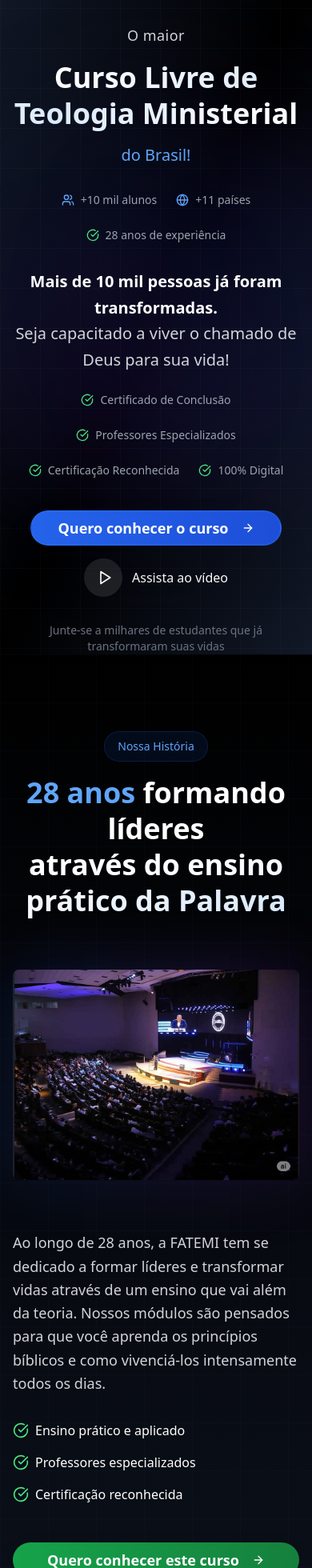
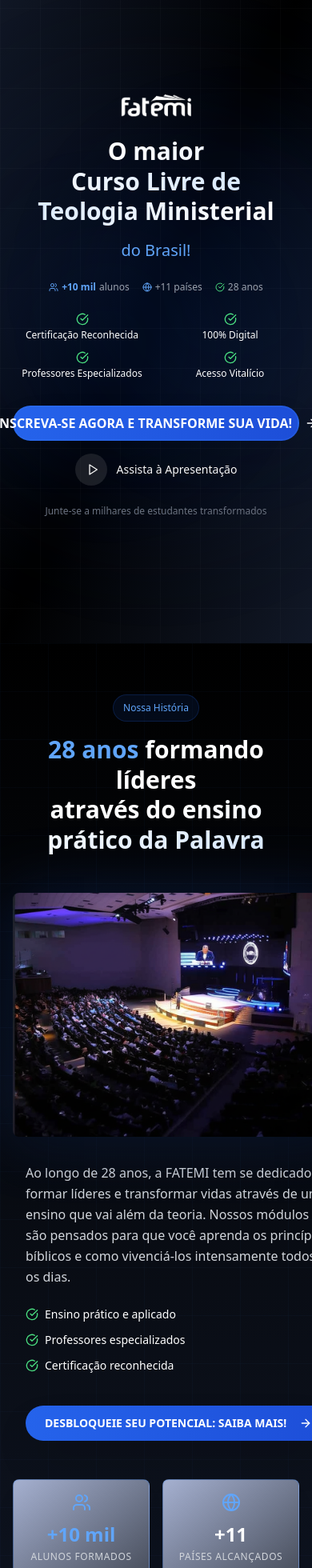
Before and after one commit to marketingfatemi/fatemi-landing-page-boost-1c0c90e9, a React (Vite) app: page / in a window 390 px wide. Shown: the part 40-2000 px from the top of the page at 80% size. Built offline with nearby package versions, Linux system fonts and the light colour scheme.

Commit message:
Refactor: Mobile-first landing page optimization
Implement mobile-first design, condensed text, updated CTAs, and color scheme for improved conversion.

```diff
--- a/src/components/Authority.tsx
+++ b/src/components/Authority.tsx
@@ -6,26 +6,26 @@ import { Button } from "@/components/ui/button";
 const Authority = () => {
   const stats = [
     {
-      icon: <Users className="w-8 h-8 text-blue-400" />,
+      icon: <Users className="w-6 h-6 md:w-8 md:h-8 text-blue-400" />,
       number: "+10 mil",
       label: "alunos formados",
       description: "Vidas transformadas",
       highlight: true
     },
     {
-      icon: <Globe className="w-8 h-8 text-green-400" />,
+      icon: <Globe className="w-6 h-6 md:w-8 md:h-8 text-blue-400" />,
       number: "+11",
       label: "países alcançados",
       description: "Impacto global"
     },
     {
-      icon: <Trophy className="w-8 h-8 text-yellow-400" />,
+      icon: <Trophy className="w-6 h-6 md:w-8 md:h-8 text-blue-400" />,
       number: "28",
       label: "anos de experiência",
       description: "Tradição e excelência"
     },
     {
-      icon: <Clock className="w-8 h-8 text-purple-400" />,
+      icon: <Clock className="w-6 h-6 md:w-8 md:h-8 text-blue-400" />,
       number: "24/7",
       label: "acesso à plataforma",
       description: "Estude quando quiser"
@@ -40,62 +40,28 @@ const Authority = () => {
   };
 
   return (
-    <section className="py-24 bg-gradient-to-b from-black to-gray-900 relative overflow-hidden">
+    <section className="py-16 md:py-24 bg-gradient-to-b from-black to-gray-900 relative overflow-hidden">
       {/* Background pattern */}
       <div className="absolute inset-0 bg-[linear-gradient(rgba(59,130,246,.03)_1px,transparent_1px),linear-gradient(90deg,rgba(59,130,246,.03)_1px,transparent_1px)] bg-[size:60px_60px]"></div>
 
       <div className="container mx-auto px-4 relative z-10">
         <div className="max-w-7xl mx-auto">
           {/* Section header */}
-          <div className="text-center mb-16">
-            <div className="inline-block px-4 py-2 bg-blue-600/10 border border-blue-600/20 rounded-full text-blue-400 text-sm font-medium mb-4">
+          <div className="text-center mb-12 md:mb-16">
+            <div className="inline-block px-3 py-2 md:px-4 md:py-2 bg-blue-600/10 border border-blue-600/20 rounded-full text-blue-400 text-xs md:text-sm font-medium mb-4">
               Nossa História
             </div>
-            <h2 className="text-4xl md:text-5xl lg:text-6xl font-bold text-white mb-6 leading-tight">
+            <h2 className="text-3xl md:text-4xl lg:text-5xl font-bold text-white mb-4 md:mb-6 leading-tight px-4">
               <span className="text-blue-400">28 anos</span> formando líderes<br />
               através do <span className="bg-gradient-to-r from-white to-blue-100 bg-clip-text text-transparent">ensino prático da Palavra</span>
             </h2>
           </div>
 
-          <div className="grid lg:grid-cols-2 gap-16 items-center mb-16">
-            {/* Text content */}
-            <div className="space-y-8 order-2 lg:order-1">
-              <p className="text-lg text-gray-300 leading-relaxed">
-                Ao longo de 28 anos, a FATEMI tem se dedicado a formar líderes e transformar vidas através de um ensino que vai além da teoria. Nossos módulos são pensados para que você aprenda os princípios bíblicos e como vivenciá-los intensamente todos os dias.
-              </p>
-
-              <div className="flex flex-wrap gap-4 mb-8">
-                <div className="flex items-center gap-2 text-green-400">
-                  <CheckCircle className="w-5 h-5" />
-                  <span className="text-white">Ensino prático e aplicado</span>
-                </div>
-                <div className="flex items-center gap-2 text-green-400">
-                  <CheckCircle className="w-5 h-5" />
-                  <span className="text-white">Professores especializados</span>
-                </div>
-                <div className="flex items-center gap-2 text-green-400">
-                  <CheckCircle className="w-5 h-5" />
-                  <span className="text-white">Certificação reconhecida</span>
-                </div>
-              </div>
-
-              {/* CTA Buttons */}
-              <div className="flex flex-col gap-4 pt-4">
-                <Button
-                  onClick={scrollToContact}
-                  size="lg"
-                  className="bg-gradient-to-r from-green-600 to-green-700 hover:from-green-700 hover:to-green-800 text-white font-bold py-4 px-8 rounded-full text-lg shadow-2xl transform hover:scale-105 transition-all duration-300 w-full sm:w-auto"
-                >
-                  Quero conhecer este curso
-                  <ArrowRight className="w-5 h-5 ml-2" />
-                </Button>
-              </div>
-            </div>
-
+          <div className="grid lg:grid-cols-2 gap-8 md:gap-16 items-center mb-12 md:mb-16">
             {/* Temple Image */}
-            <div className="flex items-center justify-center order-1 lg:order-2">
+            <div className="flex items-center justify-center order-1 lg:order-1">
               <div className="relative w-full max-w-md mx-auto">
-                <div className="absolute inset-0 bg-gradient-to-r from-blue-600/20 to-purple-600/20 rounded-lg blur-2xl"></div>
+                <div className="absolute inset-0 bg-gradient-to-r from-blue-600/20 to-blue-600/20 rounded-lg blur-2xl"></div>
                 <img
                   src="/lovable-uploads/fa64f8c5-33ef-40a2-b99e-ca09e9852779.png"
                   alt="Templo FATEMI"
@@ -103,20 +69,54 @@ const Authority = () => {
                 />
               </div>
             </div>
+
+            {/* Text content */}
+            <div className="space-y-6 md:space-y-8 order-2 lg:order-2 px-4">
+              <p className="text-base md:text-lg text-gray-300 leading-relaxed">
+                Ao longo de 28 anos, a FATEMI tem se dedicado a formar líderes e transformar vidas através de um ensino que vai além da teoria. Nossos módulos são pensados para que você aprenda os princípios bíblicos e como vivenciá-los intensamente todos os dias.
+              </p>
+
+              <div className="grid grid-cols-1 md:grid-cols-1 gap-3 md:gap-4 mb-6 md:mb-8">
+                <div className="flex items-center gap-2 text-green-400">
+                  <CheckCircle className="w-4 h-4 md:w-5 md:h-5 flex-shrink-0" />
+                  <span className="text-white text-sm md:text-base">Ensino prático e aplicado</span>
+                </div>
+                <div className="flex items-center gap-2 text-green-400">
+                  <CheckCircle className="w-4 h-4 md:w-5 md:h-5 flex-shrink-0" />
+                  <span className="text-white text-sm md:text-base">Professores especializados</span>
+                </div>
+                <div className="flex items-center gap-2 text-green-400">
+                  <CheckCircle className="w-4 h-4 md:w-5 md:h-5 flex-shrink-0" />
+                  <span className="text-white text-sm md:text-base">Certificação reconhecida</span>
+                </div>
+              </div>
+
+              {/* CTA Button */}
+              <div className="pt-4">
+                <Button
+                  onClick={scrollToContact}
+                  size="lg"
+                  className="w-full md:w-auto bg-gradient-to-r from-blue-600 to-blue-700 hover:from-blue-700 hover:to-blue-800 text-white font-bold py-3 md:py-4 px-6 md:px-8 rounded-full text-sm md:text-lg shadow-2xl transform hover:scale-105 transition-all duration-300"
+                >
+                  DESBLOQUEIE SEU POTENCIAL: SAIBA MAIS!
+                  <ArrowRight className="w-4 h-4 md:w-5 md:h-5 ml-2" />
+                </Button>
+              </div>
+            </div>
           </div>
 
-          {/* Stats grid */}
-          <div className="grid grid-cols-2 lg:grid-cols-4 gap-6 mb-12">
+          {/* Stats grid - enhanced for mobile */}
+          <div className="grid grid-cols-2 lg:grid-cols-4 gap-4 md:gap-6 mb-8 md:mb-12">
             {stats.map((stat, index) => (
-              <Card key={index} className="bg-gradient-to-br from-gray-800/80 to-gray-900/80 border-gray-600/50 backdrop-blur-sm hover:border-blue-500/30 transition-all duration-300 group shadow-xl">
-                <CardContent className="p-6 text-center">
-                  <div className="flex justify-center mb-4 group-hover:scale-110 transition-transform duration-300">
+              <Card key={index} className="bg-gradient-to-br from-blue-900/40 to-gray-900/80 border-blue-500/30 backdrop-blur-sm hover:border-blue-400/50 transition-all duration-300 group shadow-xl">
+                <CardContent className="p-4 md:p-6 text-center">
+                  <div className="flex justify-center mb-3 md:mb-4 group-hover:scale-110 transition-transform duration-300">
                     {stat.icon}
                   </div>
-                  <div className={`text-3xl font-bold mb-1 ${stat.highlight ? 'text-blue-400' : 'text-white'}`}>
+                  <div className={`text-2xl md:text-3xl font-bold mb-1 ${stat.highlight ? 'text-blue-400' : 'text-white'}`}>
                     {stat.number}
                   </div>
-                  <div className="text-sm text-gray-300 uppercase tracking-wider font-medium mb-1">{stat.label}</div>
+                  <div className="text-xs md:text-sm text-gray-300 uppercase tracking-wider font-medium mb-1">{stat.label}</div>
                   <div className="text-xs text-gray-400">{stat.description}</div>
                 </CardContent>
               </Card>
@@ -124,13 +124,13 @@ const Authority = () => {
           </div>
 
           {/* Additional CTA section */}
-          <div className="text-center">
+          <div className="text-center px-4">
             <Button
               onClick={scrollToContact}
               size="lg"
-              className="bg-gradient-to-r from-blue-600 to-blue-700 hover:from-blue-700 hover:to-blue-800 text-white font-bold py-4 px-8 rounded-full text-lg shadow-2xl transform hover:scale-105 transition-all duration-300"
+              className="w-full md:w-auto bg-gradient-to-r from-green-600 to-green-700 hover:from-green-700 hover:to-green-800 text-white font-bold py-3 md:py-4 px-6 md:px-8 rounded-full text-sm md:text-lg shadow-2xl transform hover:scale-105 transition-all duration-300"
             >
-              <MessageCircle className="w-5 h-5 mr-2" />
+              <MessageCircle className="w-4 h-4 md:w-5 md:h-5 mr-2" />
               Falar com consultor agora
             </Button>
           </div>
--- a/src/components/FinalCTA.tsx
+++ b/src/components/FinalCTA.tsx
@@ -11,11 +11,11 @@ const FinalCTA = () => {
   };
 
   return (
-    <section id="final-cta" className="bg-gradient-to-br from-black via-gray-900 to-black relative overflow-hidden py-24">
+    <section id="final-cta" className="bg-gradient-to-br from-black via-gray-900 to-black relative overflow-hidden py-16 md:py-24">
       {/* Background elements */}
       <div className="absolute inset-0">
         <div className="absolute top-20 left-20 w-80 h-80 bg-blue-600/10 rounded-full blur-3xl animate-pulse"></div>
-        <div className="absolute bottom-20 right-20 w-96 h-96 bg-purple-600/10 rounded-full blur-3xl animate-pulse" style={{ animationDelay: '1.5s' }}></div>
+        <div className="absolute bottom-20 right-20 w-96 h-96 bg-blue-600/10 rounded-full blur-3xl animate-pulse" style={{ animationDelay: '1.5s' }}></div>
       </div>
 
       {/* Grid pattern */}
@@ -24,73 +24,73 @@ const FinalCTA = () => {
       <div className="container mx-auto px-4 relative z-10">
         <div className="max-w-4xl mx-auto text-center">
           {/* Logo */}
-          <div className="mb-8">
+          <div className="mb-6 md:mb-8">
             <div className="relative inline-block">
-              <div className="absolute inset-0 bg-gradient-to-r from-blue-600/20 to-purple-600/20 rounded-full blur-2xl"></div>
+              <div className="absolute inset-0 bg-gradient-to-r from-blue-600/20 to-blue-600/20 rounded-full blur-2xl"></div>
               <img
                 src="/lovable-uploads/51ab4e1f-4919-443e-a354-5075b8b71ec8.png"
                 alt="FATEMI Logo"
-                className="w-32 h-32 mx-auto relative z-10"
+                className="w-24 h-24 md:w-32 md:h-32 mx-auto relative z-10"
               />
             </div>
           </div>
 
           {/* Headline */}
-          <div className="mb-8">
-            <div className="inline-block px-4 py-2 bg-yellow-600/10 border border-yellow-600/20 rounded-full text-yellow-400 text-sm font-medium mb-4">
+          <div className="mb-6 md:mb-8">
+            <div className="inline-block px-3 md:px-4 py-2 bg-blue-600/10 border border-blue-600/20 rounded-full text-blue-400 text-xs md:text-sm font-medium mb-4">
               Transforme Sua Vida
             </div>
-            <h3 className="text-3xl md:text-4xl font-bold text-white mb-4">
+            <h3 className="text-2xl md:text-3xl lg:text-4xl font-bold text-white mb-3 md:mb-4 px-4">
               Comece sua jornada ministerial hoje!
             </h3>
-            <p className="text-lg text-gray-300">
+            <p className="text-base md:text-lg text-gray-300 px-4">
               Junte-se aos milhares de alunos que já transformaram suas vidas
             </p>
           </div>
 
           {/* Trust signals */}
-          <div className="flex flex-wrap justify-center gap-6 mb-8 text-sm">
-            <div className="flex items-center gap-2 text-yellow-400">
-              <Star className="w-4 h-4" />
+          <div className="flex flex-wrap justify-center gap-4 md:gap-6 mb-6 md:mb-8 text-xs md:text-sm">
+            <div className="flex items-center gap-2 text-blue-400">
+              <Star className="w-3 h-3 md:w-4 md:h-4" />
               <span className="text-white">28 anos de experiência</span>
             </div>
             <div className="flex items-center gap-2 text-blue-400">
-              <Shield className="w-4 h-4" />
+              <Shield className="w-3 h-3 md:w-4 md:h-4" />
               <span className="text-white">Certificação reconhecida</span>
             </div>
-            <div className="flex items-center gap-2 text-purple-400">
-              <CheckCircle className="w-4 h-4" />
-              <span className="text-white">+10 mil alunos formados</span>
+            <div className="flex items-center gap-2 text-blue-400">
+              <CheckCircle className="w-3 h-3 md:w-4 md:h-4" />
+              <span className="text-white"><span className="text-blue-400 font-semibold">+10 mil</span> alunos formados</span>
             </div>
           </div>
 
           {/* Benefits */}
-          <div className="flex flex-wrap justify-center gap-6 mb-8 text-sm">
-            <div className="flex items-center gap-2 text-yellow-400">
-              <CheckCircle className="w-4 h-4" />
+          <div className="flex flex-wrap justify-center gap-4 md:gap-6 mb-6 md:mb-8 text-xs md:text-sm">
+            <div className="flex items-center gap-2 text-green-400">
+              <CheckCircle className="w-3 h-3 md:w-4 md:h-4" />
               <span className="text-white">Acesso liberado imediatamente</span>
             </div>
-            <div className="flex items-center gap-2 text-yellow-400">
-              <MessageCircle className="w-4 h-4" />
+            <div className="flex items-center gap-2 text-green-400">
+              <MessageCircle className="w-3 h-3 md:w-4 md:h-4" />
               <span className="text-white">Atendimento personalizado</span>
             </div>
           </div>
 
           {/* CTA Button */}
-          <div className="mb-6">
+          <div className="mb-4 md:mb-6 px-4">
             <Button
               onClick={scrollToContact}
               size="lg"
-              className="bg-gradient-to-r from-yellow-600 to-yellow-700 hover:from-yellow-700 hover:to-yellow-800 text-white font-bold py-6 px-12 rounded-full text-xl shadow-2xl transform hover:scale-105 transition-all duration-300 border-2 border-yellow-500/20 w-full sm:w-auto"
+              className="w-full md:w-auto bg-gradient-to-r from-blue-600 to-blue-700 hover:from-blue-700 hover:to-blue-800 text-white font-bold py-4 md:py-6 px-8 md:px-12 rounded-full text-lg md:text-xl shadow-2xl transform hover:scale-105 transition-all duration-300 border-2 border-blue-500/20"
             >
-              <MessageCircle className="w-5 h-5 mr-2" />
+              <MessageCircle className="w-4 h-4 md:w-5 md:h-5 mr-2" />
               Quero ser aluno da FATEMI
             </Button>
           </div>
 
           {/* Value proposition */}
-          <p className="text-sm text-gray-400">
-            <span className="text-yellow-400 font-semibold">✓ Sem compromisso</span> •
+          <p className="text-xs md:text-sm text-gray-400 px-4">
+            <span className="text-green-400 font-semibold">✓ Sem compromisso</span> •
             <span className="text-blue-400 font-semibold"> ✓ Certificação reconhecida</span>
           </p>
         </div>
--- a/src/components/Hero.tsx
+++ b/src/components/Hero.tsx
@@ -15,109 +15,98 @@ const Hero = () => {
       {/* Modern background elements */}
       <div className="absolute inset-0">
         <div className="absolute top-1/4 left-1/4 w-96 h-96 bg-blue-600/10 rounded-full blur-3xl animate-pulse"></div>
-        <div className="absolute bottom-1/4 right-1/4 w-80 h-80 bg-purple-600/10 rounded-full blur-3xl animate-pulse" style={{ animationDelay: '2s' }}></div>
-        <div className="absolute top-1/2 left-1/2 transform -translate-x-1/2 -translate-y-1/2 w-[600px] h-[600px] bg-gradient-to-r from-blue-600/5 to-purple-600/5 rounded-full blur-3xl"></div>
+        <div className="absolute bottom-1/4 right-1/4 w-80 h-80 bg-blue-600/10 rounded-full blur-3xl animate-pulse" style={{ animationDelay: '2s' }}></div>
+        <div className="absolute top-1/2 left-1/2 transform -translate-x-1/2 -translate-y-1/2 w-[600px] h-[600px] bg-gradient-to-r from-blue-600/5 to-blue-600/5 rounded-full blur-3xl"></div>
       </div>
 
       {/* Grid pattern overlay */}
       <div className="absolute inset-0 bg-[linear-gradient(rgba(255,255,255,.02)_1px,transparent_1px),linear-gradient(90deg,rgba(255,255,255,.02)_1px,transparent_1px)] bg-[size:50px_50px]"></div>
 
       <div className="container mx-auto px-4 relative z-10">
-        <div className="max-w-6xl mx-auto text-center">
+        <div className="max-w-4xl mx-auto text-center">
           {/* Logo */}
-          <div className="mb-8 animate-fade-in">
+          <div className="mb-6 animate-fade-in">
             <img
               alt="FATEMI Logo"
-              className="w-32 h-auto mx-auto mb-6"
+              className="w-24 md:w-32 h-auto mx-auto mb-4"
               src="/lovable-uploads/6527ed59-3027-4c3c-a95a-695fa44553d7.png"
             />
           </div>
 
-          {/* Main headline with modern typography */}
-          <div className="mb-8 animate-fade-in">
-            <div className="text-lg md:text-xl font-light text-gray-300 mb-4 tracking-wide">
-              O maior
-            </div>
-            <h1 className="text-4xl md:text-6xl lg:text-7xl font-bold mb-4 leading-tight">
+          {/* Main headline - condensed for mobile */}
+          <div className="mb-6 animate-fade-in">
+            <h1 className="text-3xl md:text-5xl lg:text-6xl font-bold mb-4 leading-tight">
               <span className="bg-gradient-to-r from-white via-blue-100 to-white bg-clip-text text-transparent">
+                O maior<br />
                 Curso Livre de<br />
                 Teologia Ministerial
               </span>
             </h1>
-            <div className="text-xl md:text-2xl lg:text-3xl font-medium text-blue-400 mb-6">
+            <div className="text-xl md:text-2xl lg:text-3xl font-medium text-blue-400 mb-4">
               do Brasil!
             </div>
           </div>
 
-          {/* Trust badges */}
-          <div className="flex flex-wrap justify-center items-center gap-6 mb-8 text-sm text-gray-400">
-            <div className="flex items-center gap-2">
-              <Users className="w-4 h-4 text-blue-400" />
-              <span>+10 mil alunos</span>
+          {/* Condensed trust badges for mobile */}
+          <div className="flex flex-wrap justify-center items-center gap-4 mb-6 text-xs md:text-sm text-gray-400">
+            <div className="flex items-center gap-1">
+              <Users className="w-3 h-3 md:w-4 md:h-4 text-blue-400" />
+              <span className="text-blue-400 font-semibold">+10 mil</span> alunos
             </div>
-            <div className="flex items-center gap-2">
-              <Globe className="w-4 h-4 text-blue-400" />
+            <div className="flex items-center gap-1">
+              <Globe className="w-3 h-3 md:w-4 md:h-4 text-blue-400" />
               <span>+11 países</span>
             </div>
-            <div className="flex items-center gap-2">
-              <CheckCircle className="w-4 h-4 text-green-400" />
-              <span>28 anos de experiência</span>
+            <div className="flex items-center gap-1">
+              <CheckCircle className="w-3 h-3 md:w-4 md:h-4 text-green-400" />
+              <span>28 anos</span>
             </div>
           </div>
 
-          {/* Value proposition */}
-          <div className="mb-10 animate-fade-in" style={{ animationDelay: '0.2s' }}>
-            <p className="text-xl md:text-2xl text-gray-300 leading-relaxed max-w-4xl mx-auto mb-6">
-              <span className="text-white font-semibold">Mais de 10 mil pessoas já foram transformadas.</span><br />
-              Seja capacitado a viver o chamado de Deus para sua vida!
-            </p>
-
-            {/* Modern feature list */}
-            <div className="flex flex-wrap justify-center gap-6 text-sm text-gray-400 mb-8">
-              <div className="flex items-center gap-2">
-                <CheckCircle className="w-4 h-4 text-green-400" />
-                <span>Certificado de Conclusão</span>
+          {/* Compact features for mobile */}
+          <div className="grid grid-cols-2 md:grid-cols-4 gap-3 mb-8 text-xs">
+            <div className="flex flex-col items-center gap-1 text-green-400">
+              <CheckCircle className="w-4 h-4" />
+              <span className="text-white text-center">Certificação Reconhecida</span>
             </div>
-              <div className="flex items-center gap-2">
-                <CheckCircle className="w-4 h-4 text-green-400" />
-                <span>Professores Especializados</span>
+            <div className="flex flex-col items-center gap-1 text-green-400">
+              <CheckCircle className="w-4 h-4" />
+              <span className="text-white text-center">100% Digital</span>
             </div>
-              <div className="flex items-center gap-2">
-                <CheckCircle className="w-4 h-4 text-green-400" />
-                <span>Certificação Reconhecida</span>
+            <div className="flex flex-col items-center gap-1 text-green-400">
+              <CheckCircle className="w-4 h-4" />
+              <span className="text-white text-center">Professores Especializados</span>
             </div>
-              <div className="flex items-center gap-2">
-                <CheckCircle className="w-4 h-4 text-green-400" />
-                <span>100% Digital</span>
-              </div>
+            <div className="flex flex-col items-center gap-1 text-green-400">
+              <CheckCircle className="w-4 h-4" />
+              <span className="text-white text-center">Acesso Vitalício</span>
             </div>
           </div>
 
-          {/* Modern CTA section */}
-          <div className="animate-fade-in" style={{ animationDelay: '0.4s' }}>
-            <div className="flex flex-col sm:flex-row justify-center items-center gap-4 mb-8">
+          {/* Primary CTA - mobile optimized */}
+          <div className="animate-fade-in mb-6" style={{ animationDelay: '0.4s' }}>
             <Button
               onClick={scrollToContact}
               size="lg"
-                className="bg-gradient-to-r from-blue-600 to-blue-700 hover:from-blue-700 hover:to-blue-800 text-white font-bold py-4 px-8 rounded-full text-lg shadow-2xl transform hover:scale-105 transition-all duration-300 border-2 border-blue-500/20"
+              className="w-full md:w-auto bg-gradient-to-r from-blue-600 to-blue-700 hover:from-blue-700 hover:to-blue-800 text-white font-bold py-4 px-6 md:px-8 rounded-full text-base md:text-lg shadow-2xl transform hover:scale-105 transition-all duration-300 border-2 border-blue-500/20 mb-4"
             >
-                Quero conhecer o curso
-                <ArrowRight className="w-5 h-5 ml-2" />
+              INSCREVA-SE AGORA E TRANSFORME SUA VIDA!
+              <ArrowRight className="w-4 h-4 md:w-5 md:h-5 ml-2" />
             </Button>
 
-              <button className="flex items-center gap-3 text-white hover:text-blue-400 transition-colors group">
-                <div className="w-12 h-12 rounded-full bg-white/10 flex items-center justify-center group-hover:bg-white/20 transition-colors">
-                  <Play className="w-5 h-5 ml-1" />
+            {/* Secondary CTA */}
+            <button className="flex items-center justify-center gap-3 text-white hover:text-blue-400 transition-colors group mx-auto">
+              <div className="w-10 h-10 md:w-12 md:h-12 rounded-full bg-white/10 flex items-center justify-center group-hover:bg-white/20 transition-colors">
+                <Play className="w-4 h-4 md:w-5 md:h-5 ml-1" />
               </div>
-                <span className="font-medium">Assista ao vídeo</span>
+              <span className="font-medium text-sm md:text-base">Assista à Apresentação</span>
             </button>
           </div>
 
           {/* Social proof */}
-            <p className="text-sm text-gray-500">
-              Junte-se a milhares de estudantes que já transformaram suas vidas
+          <p className="text-xs md:text-sm text-gray-500">
+            Junte-se a milhares de estudantes transformados
           </p>
-          </div>
         </div>
       </div>
     </section>
```
Also changed, not shown: src/components/Investment.tsx (+54 -40 lines), src/components/WhatYouLearn.tsx (+45 -32 lines). Lines whose indentation alone changed are shown as unchanged.
